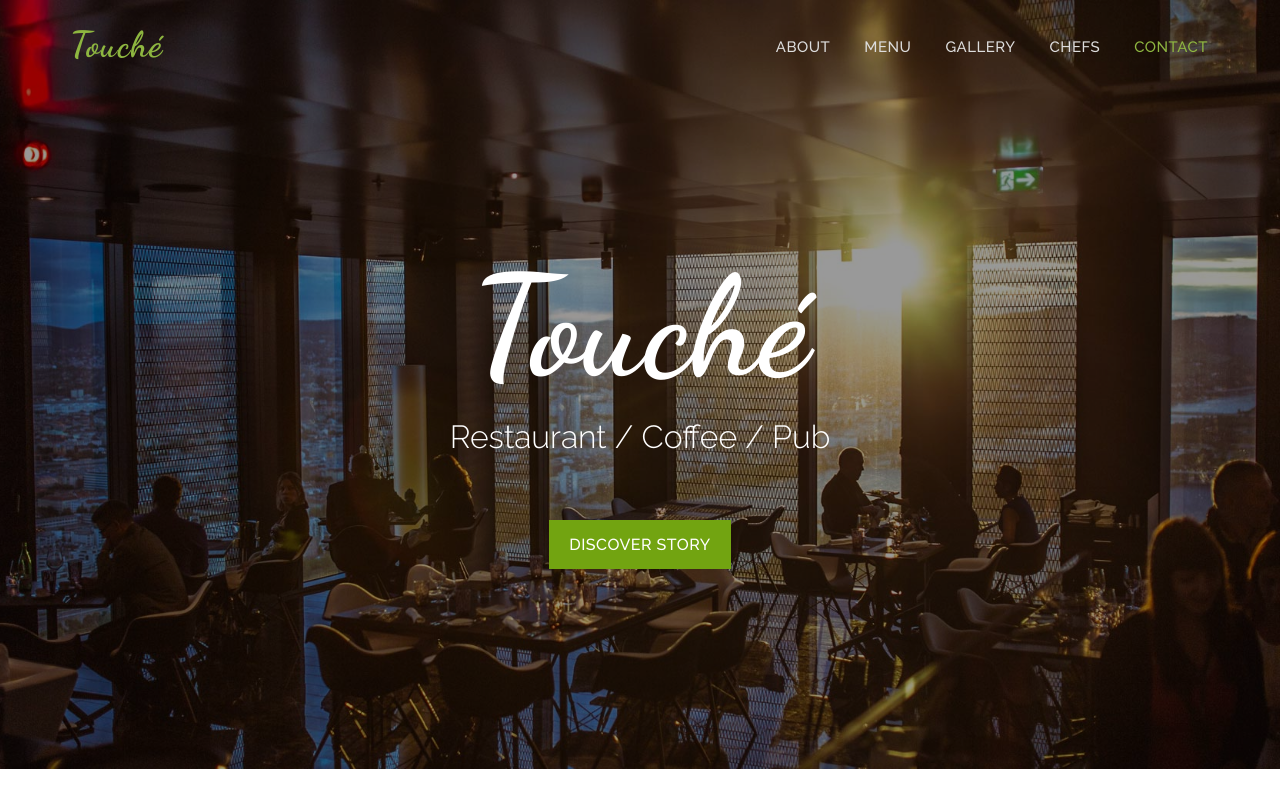
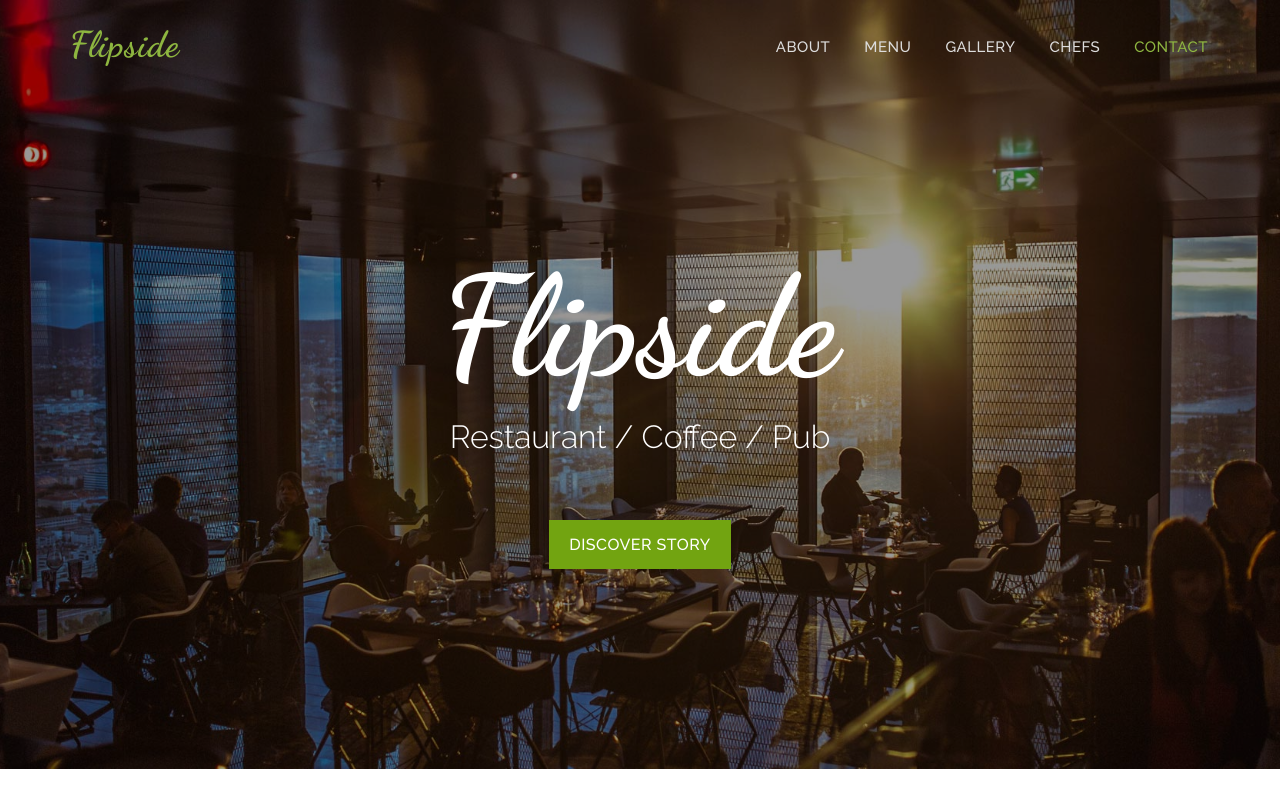
Before and after one commit to CallaJun/flipside, a plain HTML site: page index.html in a window 1280 px wide. Shown: the top 800 px of the page. Drawn offline with nearby package versions, Linux system fonts and the light colour scheme.

Commit message:
Touche to Flipside

```diff
--- a/index.html
+++ b/index.html
@@ -3,7 +3,7 @@
 <head>
 <meta charset="utf-8">
 <meta name="viewport" content="width=device-width, initial-scale=1">
-<title>Touché</title>
+<title>Flipside</title>
 <meta name="description" content="">
 <meta name="author" content="">
 
@@ -42,7 +42,7 @@
     <!-- Brand and toggle get grouped for better mobile display -->
     <div class="navbar-header">
       <button type="button" class="navbar-toggle collapsed" data-toggle="collapse" data-target="#bs-example-navbar-collapse-1"> <span class="sr-only">Toggle navigation</span> <span class="icon-bar"></span> <span class="icon-bar"></span> <span class="icon-bar"></span> </button>
-      <a class="navbar-brand page-scroll" href="#page-top">Touché</a> </div>
+      <a class="navbar-brand page-scroll" href="#page-top">Flipside</a> </div>
 
     <!-- Collect the nav links, forms, and other content for toggling -->
     <div class="collapse navbar-collapse" id="bs-example-navbar-collapse-1">
@@ -64,7 +64,7 @@
       <div class="container">
         <div class="row">
           <div class="intro-text">
-            <h1>Touché</h1>
+            <h1>Flipside</h1>
             <p>Restaurant / Coffee / Pub</p>
             <a href="#about" class="btn btn-custom btn-lg page-scroll">Discover Story</a> </div>
         </div>
@@ -464,7 +464,7 @@
           <li><a href="#"><i class="fa fa-google-plus"></i></a></li>
         </ul>
       </div>
-      <p>&copy; 2016 Touché. All rights reserved. Designed by <a href="http://www.templatewire.com" rel="nofollow">TemplateWire</a></p>
+      <p>&copy; 2016 Flipside. All rights reserved. Designed by <a href="http://www.templatewire.com" rel="nofollow">TemplateWire</a></p>
     </div>
   </div>
 </div>
```
